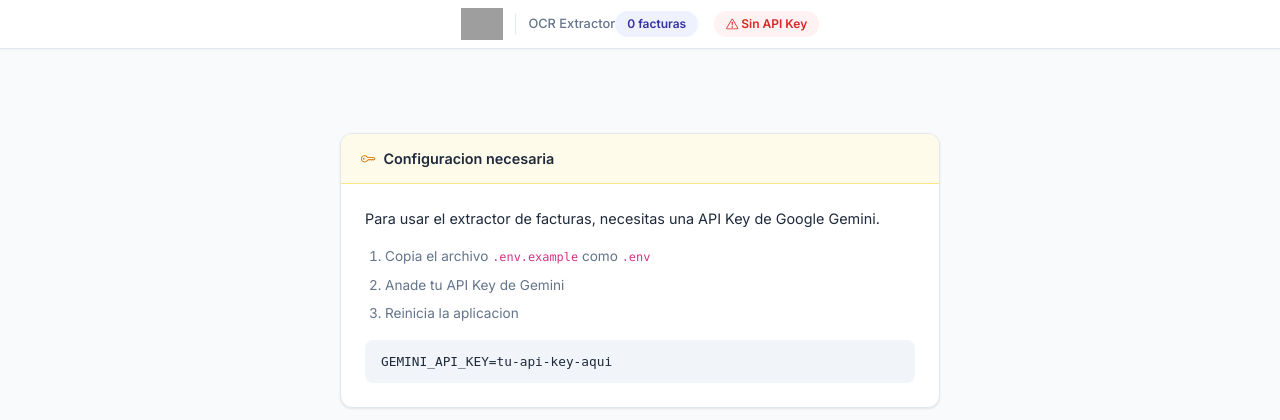
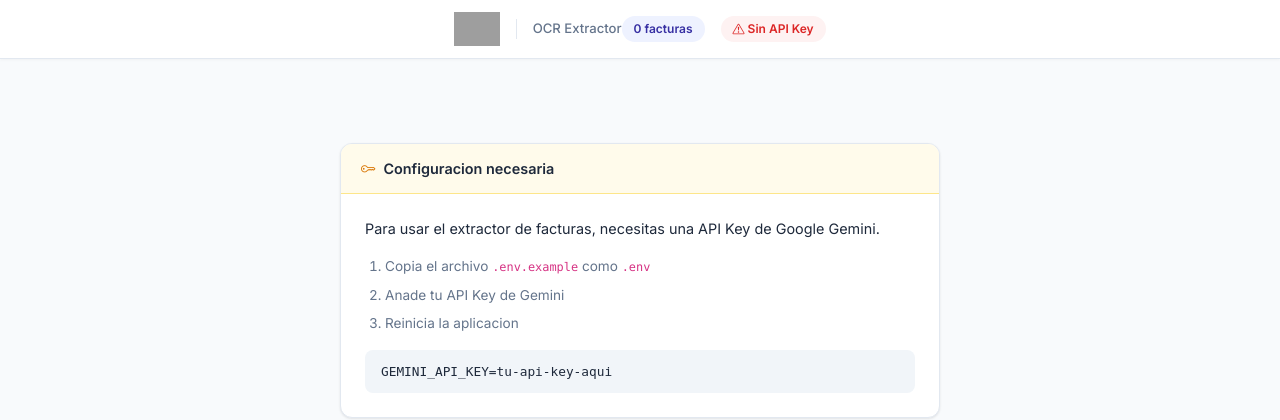
Before and after one commit to Valen18/ocr-extractor, a Flask app: page / in a window 1280 px wide. Shown: the top 420 px of the page. Run offline with Flask 3, Linux system fonts and the light colour scheme; grey boxes are pictures that could not be loaded.

Commit message:
Increase navbar spacing between logo and badge

```diff
--- a/templates/index.html
+++ b/templates/index.html
@@ -36,23 +36,23 @@
         .navbar {
             background: #ffffff;
             border-bottom: 1px solid var(--border);
-            padding: 8px 0;
+            padding: 12px 0;
             position: sticky;
             top: 0;
             z-index: 100;
             box-shadow: 0 1px 3px rgba(0,0,0,.04);
         }
         .brand-logo {
-            height: 32px;
+            height: 34px;
             width: auto;
         }
         .brand-sub {
-            font-size: 0.8rem;
+            font-size: 0.82rem;
             font-weight: 500;
             color: var(--text-muted);
-            padding-left: 12px;
-            border-left: 1px solid var(--border);
-            margin-left: 12px;
+            padding-left: 16px;
+            border-left: 1.5px solid var(--border);
+            margin-left: 16px;
         }
         .header-badge {
             font-size: 0.75rem;
```
